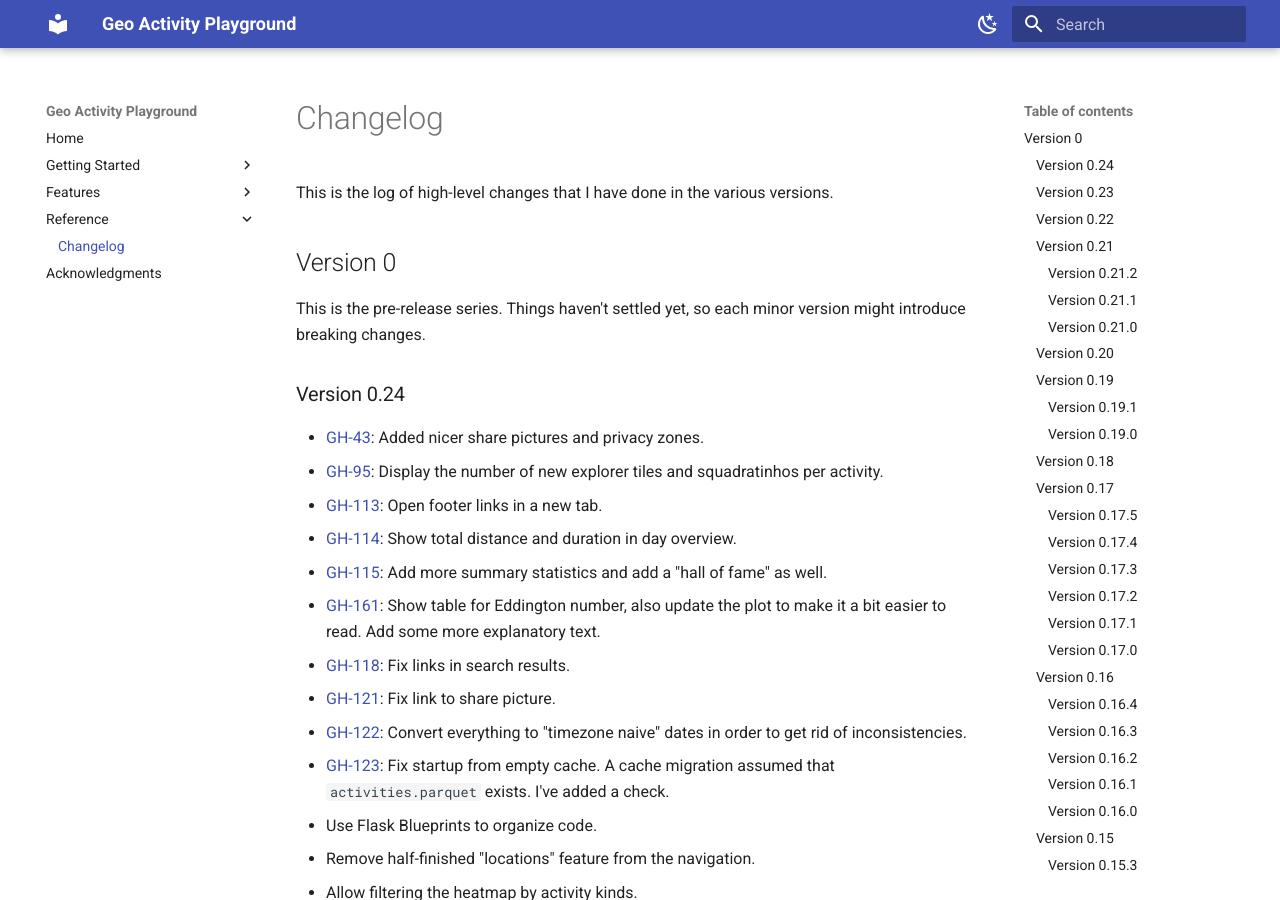
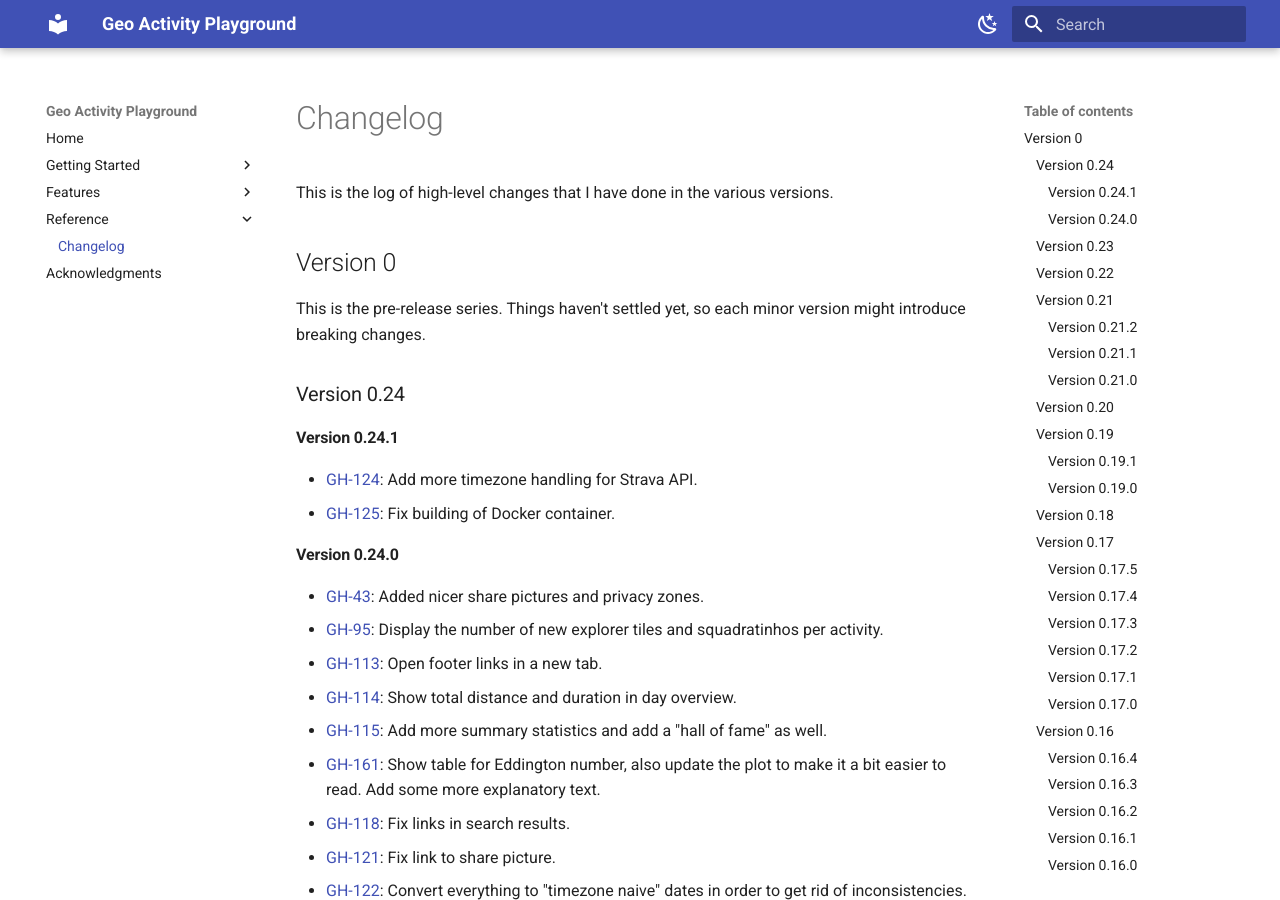
Before and after one commit to martin-ueding/geo-activity-playground, an MkDocs documentation site: the page built from docs/reference/changelog.md, in a window 1280 px wide and 900 px high. Built offline with MkDocs 1.6.1 and Material for MkDocs 9.7.7, drawn with Linux system fonts in a browser that asks for light colours.

Commit message:
Changelog entry

```diff
--- a/docs/reference/changelog.md
+++ b/docs/reference/changelog.md
@@ -7,6 +7,13 @@ This is the log of high-level changes that I have done in the various versions.
 This is the pre-release series. Things haven't settled yet, so each minor version might introduce breaking changes.
 
 ### Version 0.24
+
+#### Version 0.24.1
+
+- [GH-124](https://github.com/martin-ueding/geo-activity-playground/issues/124): Add more timezone handling for Strava API.
+- [GH-125](https://github.com/martin-ueding/geo-activity-playground/issues/125): Fix building of Docker container.
+
+#### Version 0.24.0
 
 - [GH-43](https://github.com/martin-ueding/geo-activity-playground/issues/43): Added nicer share pictures and privacy zones.
 - [GH-95](https://github.com/martin-ueding/geo-activity-playground/issues/05): Display the number of new explorer tiles and squadratinhos per activity.
```
